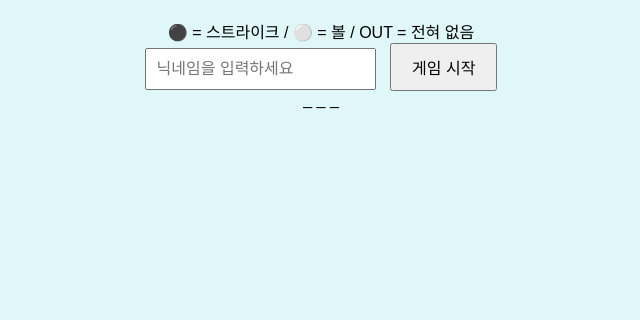
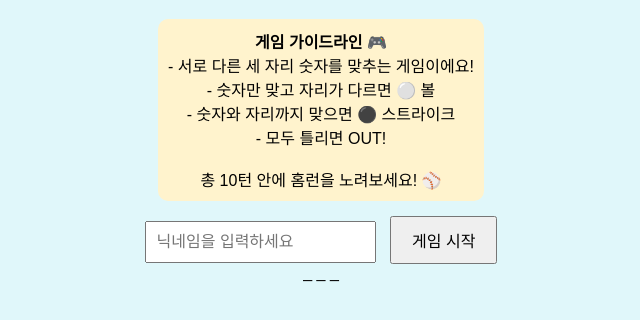
Before and after one commit to jinucheon0101/bballgame, a plain HTML site: page index.html in a window 1280 px wide. Shown: the part 98-418 px from the top of the page, without its empty margins (319-959 px from the left). Drawn offline with nearby package versions, Linux system fonts and the light colour scheme; no server answers.

Commit message:
Update index_1034버전.html

```diff
--- a/index.html
+++ b/index.html
@@ -230,11 +230,26 @@
       background-color: #ffd54f;
       border: none;
     }
+    #game-guide {
+      margin-bottom: 15px;
+      background: #fff3cd;
+      padding: 10px;
+      border-radius: 10px;
+      display: inline-block;
+    }
   </style>
 </head>
 <body>
   <h1>🌿 제이씨의 야구게임</h1>
-  <div id="game-guide">⚫ = 스트라이크 / ⚪ = 볼 / OUT = 전혀 없음</div>
+  <div id="game-guide">
+    <strong>게임 가이드라인 🎮</strong><br/>
+    - 서로 다른 세 자리 숫자를 맞추는 게임이에요!<br/>
+    - 숫자만 맞고 자리가 다르면 ⚪ 볼<br/>
+    - 숫자와 자리까지 맞으면 ⚫ 스트라이크<br/>
+    - 모두 틀리면 OUT!<br/>
+    <br/>
+    총 10턴 안에 홈런을 노려보세요! ⚾
+  </div>
   <div id="start-screen">
     <input id="nickname-input" placeholder="닉네임을 입력하세요" />
     <button id="start-button">게임 시작</button>
```
